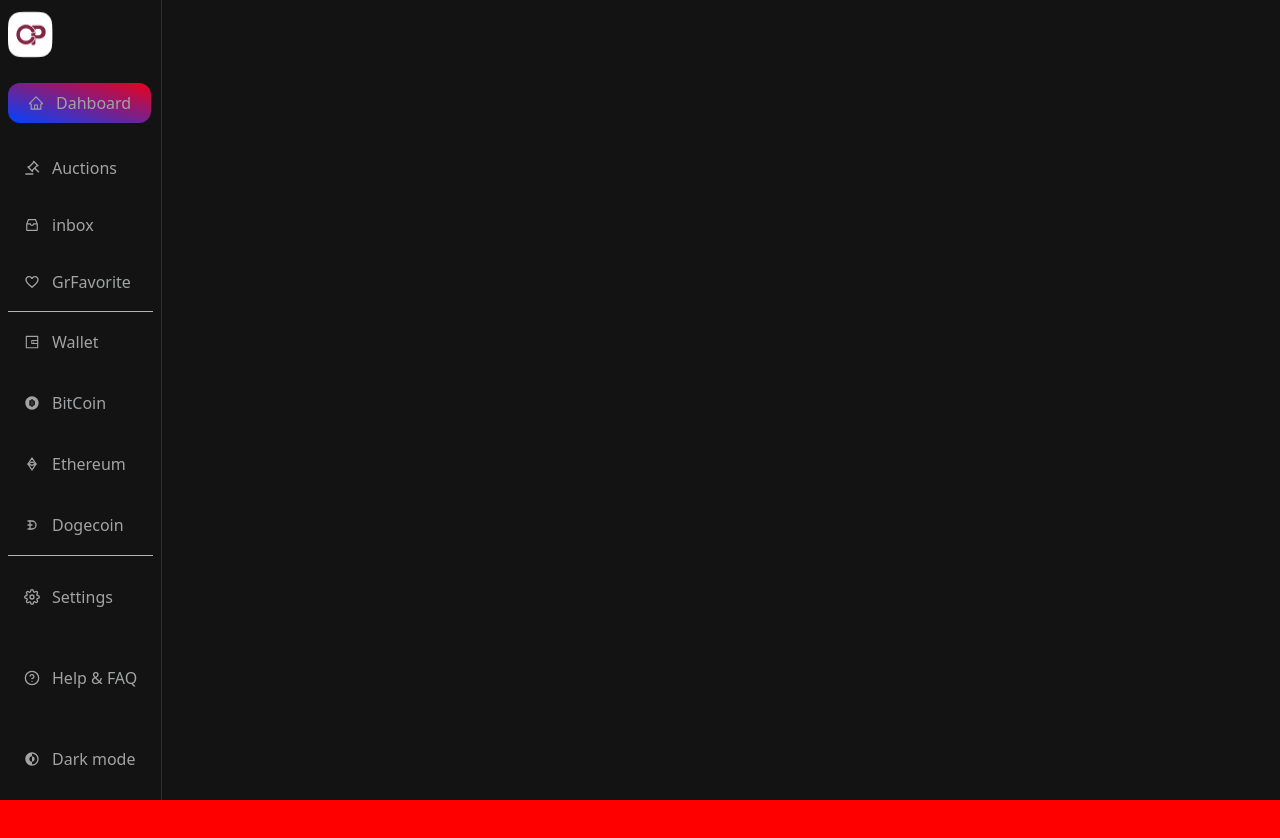
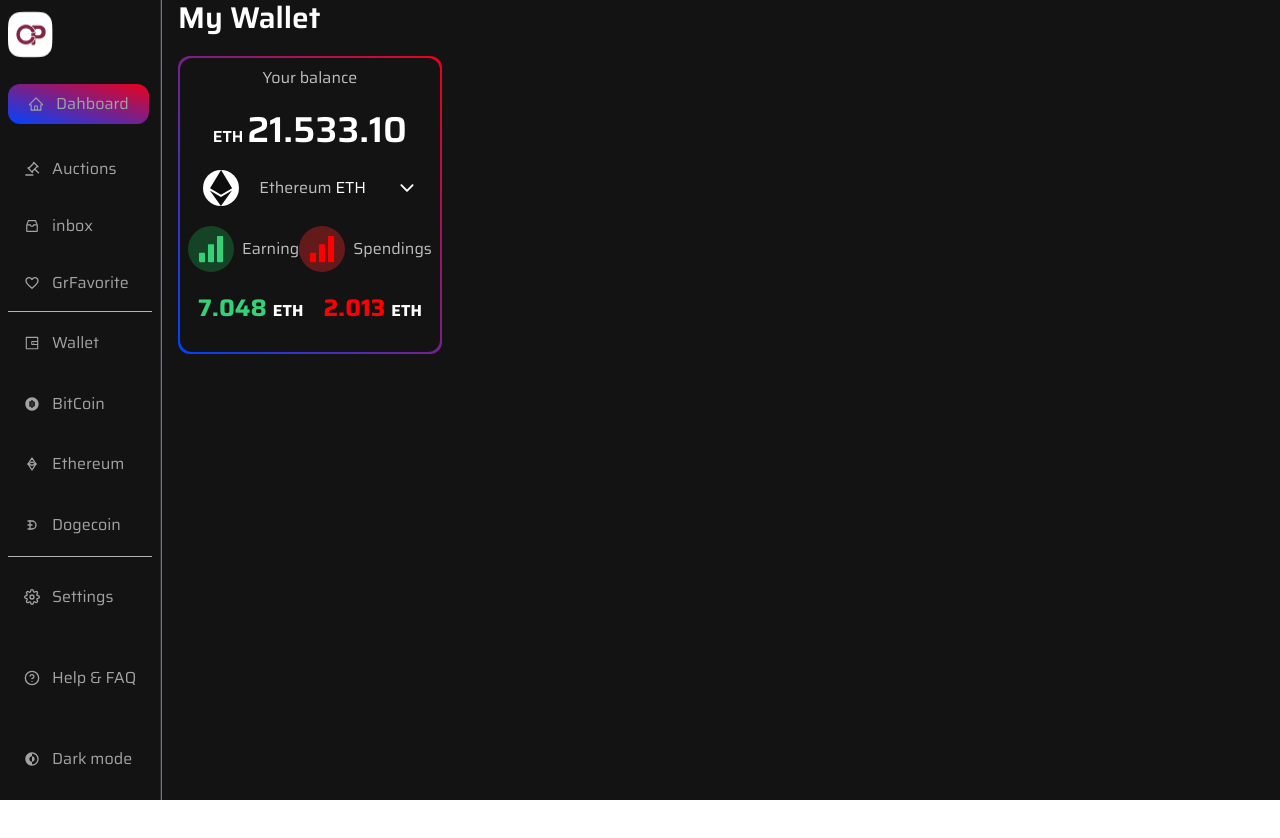
Before and after one commit to aimdexter/nft_landing, a Next.js app: page / in a window 1280 px wide. Shown: the top 838 px of the page. After the commit the page ends 800 px from the top, so only its background shows below. Built offline with nearby package versions, Linux system fonts and the light colour scheme.

Commit message:
feat: wallet needs charts

```diff
--- a/components/NavbarDesktop.jsx
+++ b/components/NavbarDesktop.jsx
@@ -8,6 +8,7 @@
 
 const NavbarDesktop = () => {
   return (
+    <>
       <nav className="hidden fixed top-0 left-0 h-full w-fit border-r-[1px] border-line2 lg:flex flex-col bg-bg1">
         <div className="z-50 w-full pt-2 px-2 ">
           <Image src="/images/logo.png" alt="Nft logo" width="53px" height="53px" />
@@ -88,6 +89,8 @@
           </div>
         </div>
       </nav>
+      <div className="bg-red-500 h-screen w-[162px] hidden lg:flex"></div>
+    </>
   );
 };
 
--- a/components/NavbarMobile.jsx
+++ b/components/NavbarMobile.jsx
@@ -117,6 +117,9 @@
           </div>
         </div>
       </nav>
+
+      {/* This is div is for making content goes after the menu */}
+      <div className="bg-red-500 h-[75px] lg:hidden"></div>
     </>
   );
 };
--- /dev/null
+++ b/components/Wallet.jsx
@@ -0,0 +1,56 @@
+import { AiFillSignal } from 'react-icons/ai';
+import { IoIosArrowDown } from 'react-icons/io';
+import { SiEthereum } from 'react-icons/si';
+
+const Wallet = () => {
+  return (
+    <div className="text-white font-semibold px-4 text-3xl flex flex-col gap-5">
+      <h1 className="">My Wallet</h1>
+      <div className="font-normal text-base bg-gradient-to-bl from-[#EB001B] to-[#0042FF] rounded-xl p-[2px]">
+        <div className="text-center flex flex-col gap-5 bg-bg1 rounded-xl p-2">
+          <h1 className="text-gray1">Your balance</h1>
+          <div className="font-semibold">
+            ETH <span className="text-4xl">21.533.10</span>
+          </div>
+          <div className="text-gray1 flex items-center justify-around">
+            <div className="flex items-center gap-5">
+              <div className="text-4xl bg-white rounded-full text-black1">
+                <SiEthereum />
+              </div>
+              <div className="">
+                Ethereum <span className="text-white">ETH</span>
+              </div>
+            </div>
+            <div className="text-white text-xl">
+              <IoIosArrowDown />
+            </div>
+          </div>
+          <div className="flex justify-between">
+            <div className="flex items-center gap-2 text-gray1 ">
+              <div className="bg-green-900 text-3xl p-2 rounded-full text-green1 font-medium bg-opacity-75">
+                <AiFillSignal />
+              </div>
+              Earning
+            </div>
+            <div className="flex items-center gap-2 text-gray1 ">
+              <div className="bg-red-900 text-3xl p-2 rounded-full text-red1 bg-opacity-75 font-medium">
+                <AiFillSignal />
+              </div>
+              Spendings
+            </div>
+          </div>
+          <div className="flex justify-around font-bold text-2xl">
+            <div className="text-green1">
+              7.048 <span className="text-base text-white">ETH</span>
+            </div>
+            <div className="text-red1">
+              2.013 <span className="text-base text-white">ETH</span>
+            </div>
+          </div>
+          <div className="graphs"></div>
+        </div>
+      </div>
+    </div>
+  );
+};
+export default Wallet;
--- a/pages/index.js
+++ b/pages/index.js
@@ -1,20 +1,23 @@
 import Head from 'next/head';
 import NavbarDesktop from '../components/NavbarDesktop';
 import NavbarMobile from '../components/NavbarMobile';
+import Wallet from '../components/Wallet';
 
 export default function Home() {
   return (
-    <div className="bg-bg1 h-screen">
+    <div className="bg-bg1 font-saira">
       <Head>
         <title>NFT Landing page</title>
         <meta name="description" content="NFT Landing page" />
         <link rel="icon" href="/images/logo.png" />
       </Head>
-      <main className="h-screen">
+      <main className="lg:flex">
       <NavbarMobile />
       <NavbarDesktop />
+      <div className="">
+        <Wallet />
+      </div>
       </main>
-      <div className="h-screen bg-red1"></div>
       <footer className="">
       </footer>
     </div>
--- a/styles/globals.css
+++ b/styles/globals.css
@@ -1,3 +1,5 @@
+@import url('https://fonts.googleapis.com/css2?family=Saira:wght@100;200;300;400;500;600;700;800;900&display=swap');
+
 @tailwind base;
 @tailwind components;
 @tailwind utilities;
--- a/tailwind.config.js
+++ b/tailwind.config.js
@@ -6,6 +6,9 @@
   ],
   theme: {
     extend: {
+      fontFamily: {
+        'saira': ['Saira', 'sans-serif'],
+      },
       colors: {
         transparent: 'transparent',
         current: 'currentColor',
```
Lines whose indentation alone changed are shown as unchanged.
